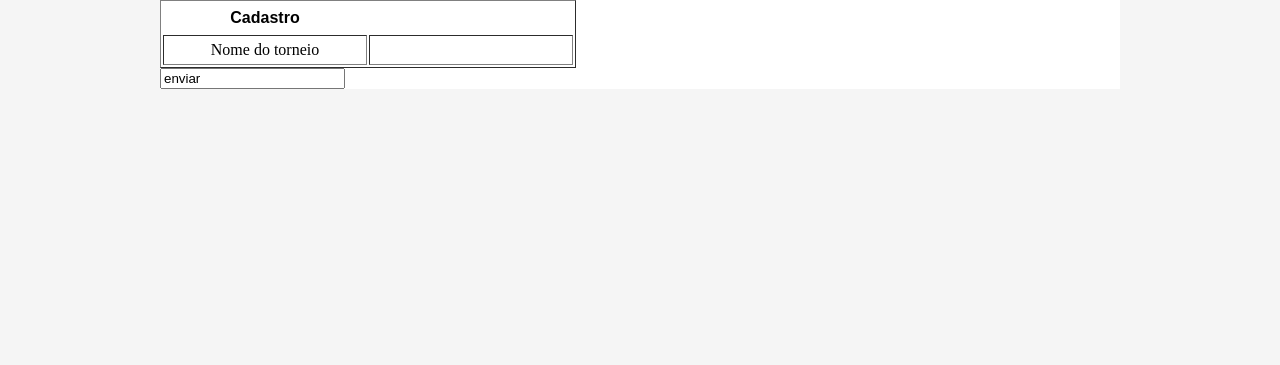
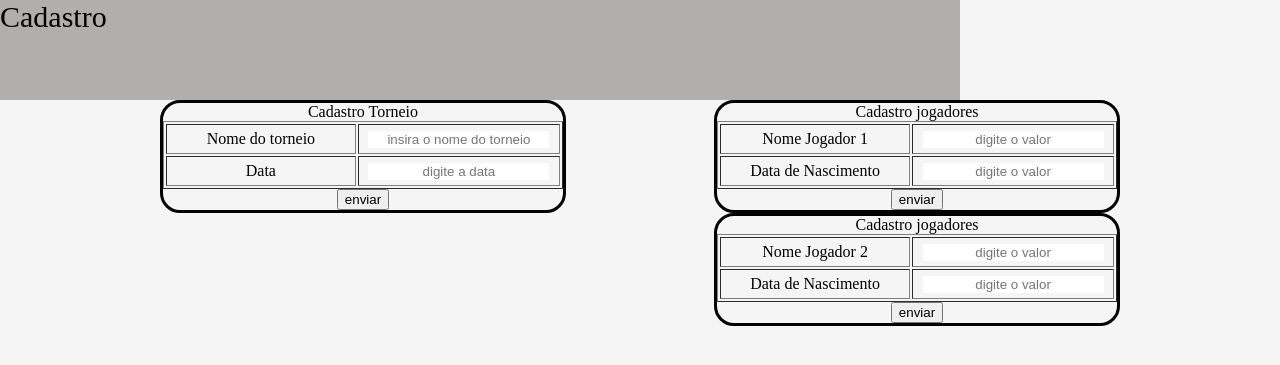
Before and after one commit to WillianSousa21/Sumula_site_Xadrez, a PHP site: page /Cadastro.html in a window 1280 px wide. Shown: the top 365 px of the page. Run offline with PHP 8.4, Linux system fonts and the light colour scheme.

Commit message:
att 22/09

```diff
--- a/Cadastro.html
+++ b/Cadastro.html
@@ -7,18 +7,59 @@
     <link rel="stylesheet" href="css.css">
     <title>Cadastro</title>
 </head>
-<body><div class="geral">
+<body>
+    <div class="cabecario">Cadastro</div>
+    <div class="geral">
+    <div class="cadastro1">
     <table border="1">
-        <thead><th class="no">Cadastro</th></thead>
+        <thead>Cadastro Torneio</thead>
         <tr>
-            <td>Nome do torneio
-            </td>
-            <td><input type="text" name="" id="" placehoader="insira dado" class="no"></td>
+            <td>Nome do torneio </td>
+            <td>
+                <input type="text" placeholder="insira o nome do torneio" class="no"></td>
         </tr>
+        <tr>
+            <td>Data</td>
+            <td><input type="text" placeholder="digite a data" class="no"></td>
+        </tr>
+    </table>
 
-    </table>
-    <input type="botton" value="enviar">
+    <input type="submit" value="enviar">
 </div>
 
+<div class="cadastro2">
+<table border="1">
+        <thead>
+            Cadastro jogadores
+        </thead>
+        <tr>
+            <td>Nome Jogador 1</td>
+            <td><input type="text" name="" id="" placeholder="digite o valor" class="no"></td>
+        </tr>
+        <tr>
+            <td>Data de Nascimento</td>
+            <td><input type="text" name="" id="" placeholder="digite o valor" class="no"></td>
+        </tr>
+    </table>
+        <input type="submit" value="enviar">
+    </div>
+
+    <div class="cadastro2">
+        <table border="1">
+                <thead>
+                    Cadastro jogadores
+                </thead>
+                <tr>
+                    <td>Nome Jogador 2</td>
+                    <td><input type="text" name="" id="" placeholder="digite o valor" class="no"></td>
+                </tr>
+                <tr>
+                    <td>Data de Nascimento</td>
+                    <td><input type="text" name="" id="" placeholder="digite o valor" class="no"></td>
+                </tr>
+            </table>
+                <input type="submit" value="enviar">
+            </div>
+    </div>
 </body>
 </html>
--- a/css.css
+++ b/css.css
@@ -4,7 +4,12 @@ body{
     margin: 0 auto;
     padding: 0;
 }
-
+.cabecario{
+    width: 960px;
+    height: 100px;
+    background-color: rgb(179, 174, 174);
+    font-size: 30px;
+}
 .geral {
     background-color: white;
     width: 960px;
@@ -48,3 +53,41 @@ td{
 }
 .no{ border: 0;}
 :placeholder-shown{text-align: center;}
+
+.cadastro1{
+    text-align: center;
+    border: solid;
+    border-radius: 20px 20px 20px 20px;
+    width: 400px;
+    height: auto;
+    margin: 2px;
+    padding: 2px auto;
+    display: block;
+    margin: 0 auto;
+    float: left;
+}
+.cadastro2{
+    text-align: center;
+    border: solid;
+    border-radius: 20px 20px 20px 20px;
+    width: 400px;
+    height: auto;
+    margin: 2px;
+    padding: 12px 12;
+    display: block;
+    margin: 0 auto;
+    float: right;
+}
+
+.cadastro3{
+    text-align: center;
+    border: solid;
+    border-radius: 2px 2px 2px 2px;
+    width: 400px;
+    height: auto;
+    margin: 2px;
+    padding: 12px 12;
+    display: block;
+    margin: 0 auto;
+    float: right;
+}
--- a/suumula_xadrez.html
+++ b/suumula_xadrez.html
@@ -21,7 +21,7 @@
                 <th>Data de nascimento</th> <td></td> <td></td>
             </tr></thead>
             <tr><th>Nome Jogador 2</th> <td></td>
-                <th></th> <td></td> <td></td>
+                <th>Data de nascimento</th> <td></td> <td></td>
             </tr></thead>
             <thead>
 
```
